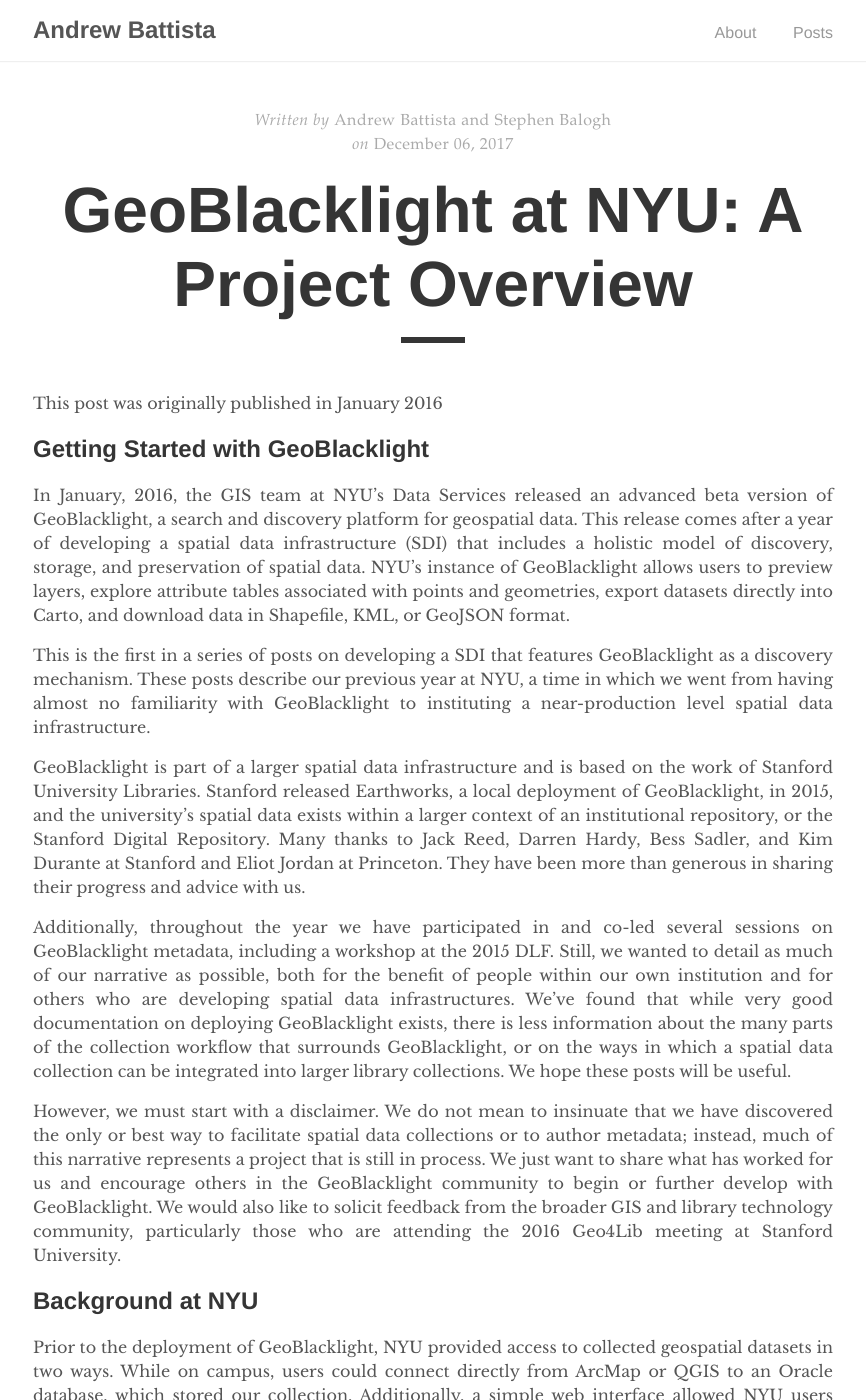
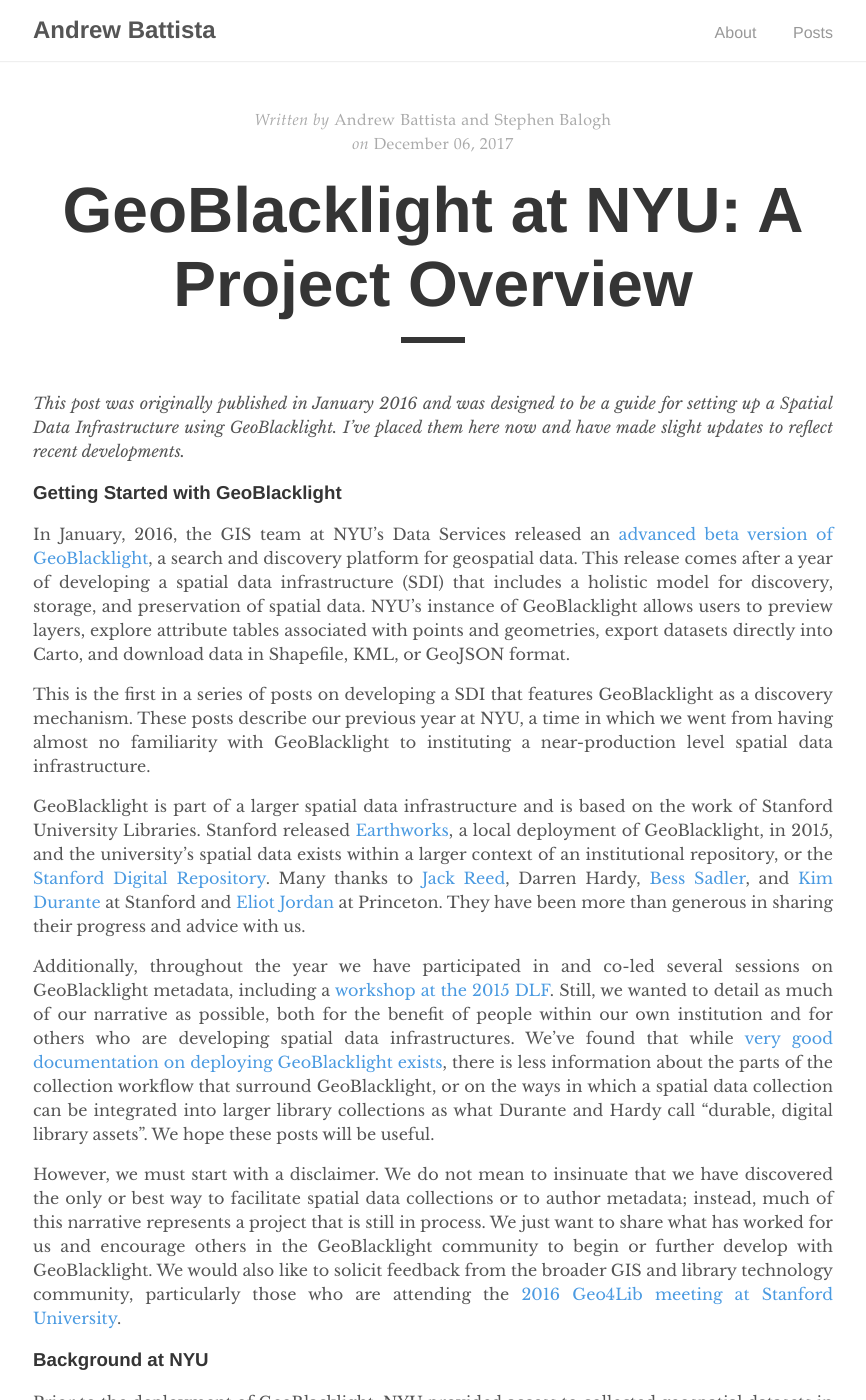
Before and after one commit to andrewbattista/andrewbattista.github.io, a Jekyll site: the page built from _posts/2017-12-06-test-fake-post.markdown, in a window 1280 px wide and 1400 px high. Shown: the whole window, without its empty margins (207-1073 px from the left). Built offline with Jekyll 4.4.1, drawn with Linux system fonts in a browser that asks for light colours; some of the changed text lies outside the part shown.

Commit message:
post updates

```diff
--- a/_posts/2017-12-06-test-fake-post.markdown
+++ b/_posts/2017-12-06-test-fake-post.markdown
@@ -6,21 +6,21 @@
 categories: geoblacklight
 ---
 
-This post was originally published in January 2016
+*This post was originally published in January 2016 and was designed to be a guide for setting up a Spatial Data Infrastructure using GeoBlacklight. I've placed them here now and have made slight updates to reflect recent developments.*
 
-## Getting Started with GeoBlacklight
+### Getting Started with GeoBlacklight
 
-In January, 2016, the GIS team at NYU’s Data Services released an advanced beta version of GeoBlacklight, a search and discovery platform for geospatial data. This release comes after a year of developing a spatial data infrastructure (SDI) that includes a holistic model of discovery, storage, and preservation of spatial data. NYU’s instance of GeoBlacklight allows users to preview layers, explore attribute tables associated with points and geometries, export datasets directly into Carto, and download data in Shapefile, KML, or GeoJSON format.
+In January, 2016, the GIS team at NYU’s Data Services released an [advanced beta version of GeoBlacklight](https://geo.nyu.edu), a search and discovery platform for geospatial data. This release comes after a year of developing a spatial data infrastructure (SDI) that includes a holistic model for discovery, storage, and preservation of spatial data. NYU’s instance of GeoBlacklight allows users to preview layers, explore attribute tables associated with points and geometries, export datasets directly into Carto, and download data in Shapefile, KML, or GeoJSON format.
 
 This is the first in a series of posts on developing a SDI that features GeoBlacklight as a discovery mechanism. These posts describe our previous year at NYU, a time in which we went from having almost no familiarity with GeoBlacklight to instituting a near-production level spatial data infrastructure.
 
-GeoBlacklight is part of a larger spatial data infrastructure and is based on the work of Stanford University Libraries. Stanford released Earthworks, a local deployment of GeoBlacklight, in 2015, and the university’s spatial data exists within a larger context of an institutional repository, or the Stanford Digital Repository. Many thanks to Jack Reed, Darren Hardy, Bess Sadler, and Kim Durante at Stanford and Eliot Jordan at Princeton. They have been more than generous in sharing their progress and advice with us.
+GeoBlacklight is part of a larger spatial data infrastructure and is based on the work of Stanford University Libraries. Stanford released [Earthworks](https://earthworks.stanford.edu/), a local deployment of GeoBlacklight, in 2015, and the university’s spatial data exists within a larger context of an institutional repository, or the [Stanford Digital Repository](https://sdr.stanford.edu/). Many thanks to [Jack Reed](https://www.jack-reed.com/), Darren Hardy, [Bess Sadler](https://twitter.com/eosadler), and [Kim Durante](https://twitter.com/kimtruck) at Stanford and [Eliot Jordan](https://library.princeton.edu/staff/eliotj) at Princeton. They have been more than generous in sharing their progress and advice with us.
 
-Additionally, throughout the year we have participated in and co-led several sessions on GeoBlacklight metadata, including a workshop at the 2015 DLF. Still, we wanted to detail as much of our narrative as possible, both for the benefit of people within our own institution and for others who are developing spatial data infrastructures. We’ve found that while very good documentation on deploying GeoBlacklight exists, there is less information about the many parts of the collection workflow that surrounds GeoBlacklight, or on the ways in which a spatial data collection can be integrated into larger library collections. We hope these posts will be useful.
+Additionally, throughout the year we have participated in and co-led several sessions on GeoBlacklight metadata, including a [workshop at the 2015 DLF](httP;//tiny.cc/dlfmetadata). Still, we wanted to detail as much of our narrative as possible, both for the benefit of people within our own institution and for others who are developing spatial data infrastructures. We’ve found that while [very good documentation on deploying GeoBlacklight exists](http://geoblacklight.org/tutorials.html), there is less information about the parts of the collection workflow that surround GeoBlacklight, or on the ways in which a spatial data collection can be integrated into larger library collections as what Durante and Hardy call "durable, digital library assets". We hope these posts will be useful.
 
-However, we must start with a disclaimer. We do not mean to insinuate that we have discovered the only or best way to facilitate spatial data collections or to author metadata; instead, much of this narrative represents a project that is still in process. We just want to share what has worked for us and encourage others in the GeoBlacklight community to begin or further develop with GeoBlacklight. We would also like to solicit feedback from the broader GIS and library technology community, particularly those who are attending the 2016 Geo4Lib meeting at Stanford University.
+However, we must start with a disclaimer. We do not mean to insinuate that we have discovered the only or best way to facilitate spatial data collections or to author metadata; instead, much of this narrative represents a project that is still in process. We just want to share what has worked for us and encourage others in the GeoBlacklight community to begin or further develop with GeoBlacklight. We would also like to solicit feedback from the broader GIS and library technology community, particularly those who are attending the [2016 Geo4Lib meeting at Stanford University](https://geo4libcamp2016.sched.org/).
 
-## Background at NYU
+### Background at NYU
 
 Prior to the deployment of GeoBlacklight, NYU provided access to collected geospatial datasets in two ways. While on campus, users could connect directly from ArcMap or QGIS to an Oracle database, which stored our collection. Additionally, a simple web interface allowed NYU users (either on or off campus) to browse text-only representations of the datasets within the library’s collections, and download zipped shapefiles. Given the configuration of the system, very little metadata was exposed to the user on the web interface (and virtually none in the direct-connection method). Thus, users also had no ability to do a spatial search, preview a layer (graphically or by querying datafields), or download data in a format other than a shapefile.
 
@@ -30,7 +30,7 @@
 
 We also made the decision to experiment with developing on a “cloud” platform. Originally, we made this choice because using a vendor like Amazon Web Services would allow us to spin up an entire development ecosystem very quickly and affordably. This approach, more than anything else, allowed us to make rapid progress on this project. The ability to play around, break things, and gain a more sophisticated understanding of different software interconnections was invaluable and is an important part of our development narrative.
 
-Key Elements of Stanford’s Model
+###Key Elements of Stanford’s Model
 
 We modeled the redevelopment of our spatial data infrastructure on Earthworks and considered how Stanford’s deployment of GeoBlacklight links up with their broader digital repository environment. The two pivotal pieces of information for us were a July, 2014 code4lib article on GeoBlacklight metadata, and a December, 2014 conference call with a few people at Stanford. The crucial idea in both of these is that spatial data collection should begin with preservation. There are many good reasons to do this, as will become evident as we describe our project. But for now:
 
```
Also changed, not shown: other parts of _posts/2017-12-06-test-fake-post.markdown (+4 -4 lines).
